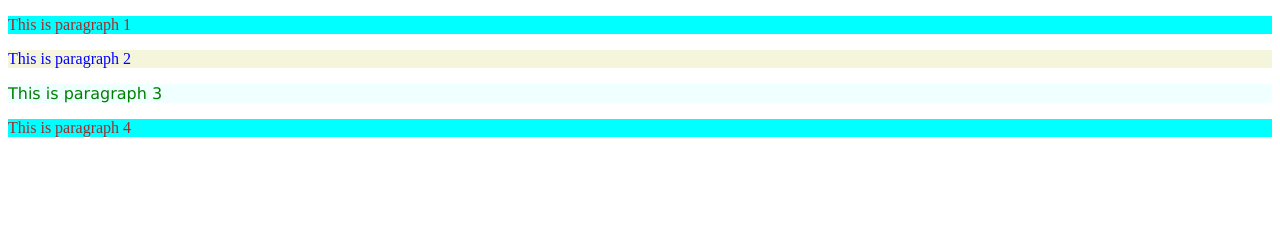
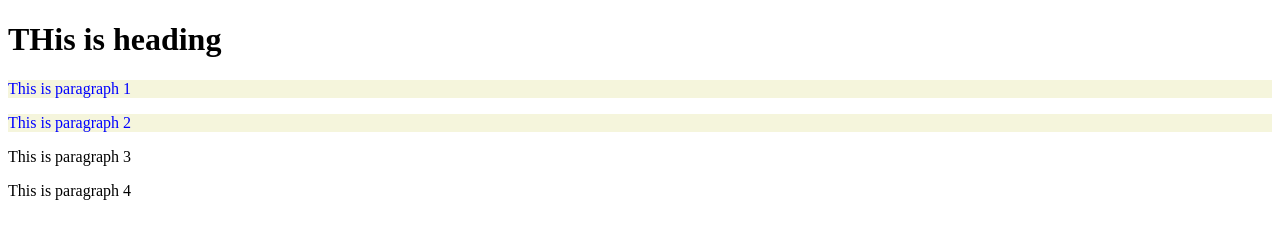
Before and after one commit to ShivaniM19/CSS_Internshala, a plain HTML site: page index.html in a window 1280 px wide. Drawn offline with Linux system fonts and the light colour scheme.

Commit message:
combination selector

```diff
--- a/index.html
+++ b/index.html
@@ -8,8 +8,9 @@
     <style>
     </style>
 </head>
-<!-- ID selectors -->
-    <p> This is paragraph 1</p>
+<!-- combination selectors: element selectors which having same class -->
+    <h1 >THis is heading</h1>
+    <p class ="xyz"> This is paragraph 1</p>
     <p class="xyz">This is paragraph 2</p>
     <p id="abc">This is paragraph 3</p>
     <p>This is paragraph 4</p>
--- a/style.css
+++ b/style.css
@@ -1,14 +1,5 @@
-p{
-    color:brown;
-    background-color: aqua;
-}
-#abc{
-    color:green;
-    background-color:azure;
-    font-family: 'Lucida Sans', 'Lucida Sans Regular', 'Lucida Grande', 'Lucida Sans Unicode', Geneva, Verdana, sans-serif;
-}
-
-.xyz{
+/* combination selectors */
+p.xyz{
     color:blue;
     background-color: beige;
 }
```
